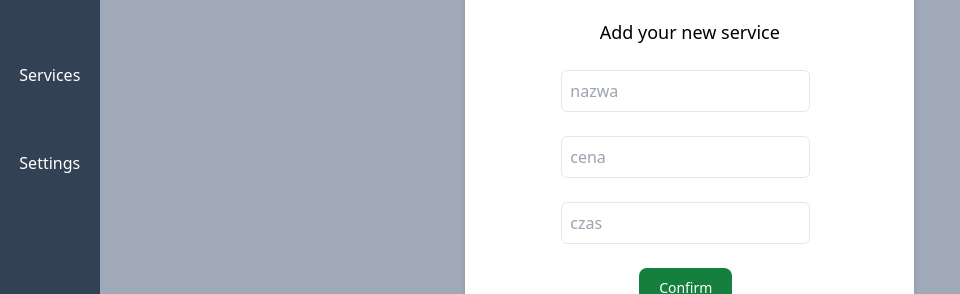
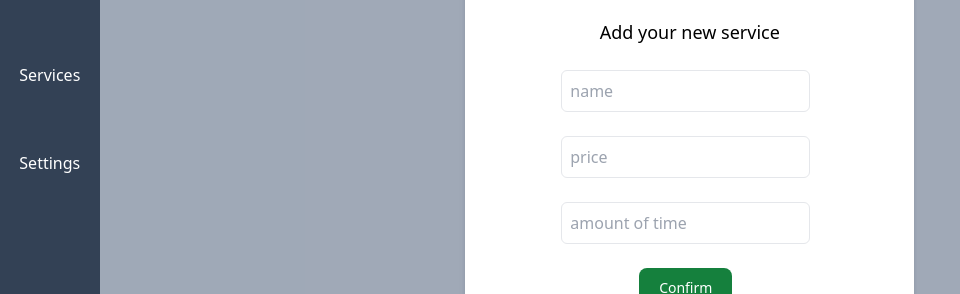
Before and after one commit to Matis121/Scheduler, a React (Create React App) app: page /services in a window 1280 px wide. Both pictures are taken after a click on the button "Add service". Shown: the part 233-527 px from the top of the page, without its empty margins (0-960 px from the left). Built offline with nearby package versions, Linux system fonts and the light colour scheme.

Commit message:
replace placeholder names to eng

```diff
--- a/src/components/AddNewClient.js
+++ b/src/components/AddNewClient.js
@@ -33,9 +33,9 @@ const AddNewClient = (props) => {
       <div class="fixed flex flex-col gap-6 items-center justify-center bg-white p-24 rounded-xl z-10 drop-shadow-md">
           <button onClick={() => props.setShowAddClientBox(false)} type="button" class="absolute top-3 right-5 text-gray-900 bg-white border border-gray-300 focus:outline-none hover:bg-gray-100 focus:ring-4 focus:ring-gray-200 font-medium rounded-lg text-sm px-5 py-2.5 mr-2 mb-2 dark:bg-gray-800 dark:text-white dark:border-gray-600 dark:hover:bg-gray-700 dark:hover:border-gray-600 dark:focus:ring-gray-700">Close</button>
           <p className='text-lg'>Add your new client</p>
-          <input type="text" ref={firstNameRef}  placeholder='Firstname' className='border rounded-md p-2 mr-2' />
-          <input type="text" ref={surNameRef}  placeholder='Surname' className='border rounded-md p-2 mr-2'/>
-          <input type="number" ref={phoneNumberRef}  placeholder='Phone number' className='border rounded-md p-2 mr-2'/>
+          <input type="text" ref={firstNameRef}  placeholder='firstname' className='border rounded-md p-2 mr-2' />
+          <input type="text" ref={surNameRef}  placeholder='surname' className='border rounded-md p-2 mr-2'/>
+          <input type="number" ref={phoneNumberRef}  placeholder='phone number' className='border rounded-md p-2 mr-2'/>
           <button onClick={addNewClient} type="button" class="focus:outline-none text-white bg-green-700 hover:bg-green-800 focus:ring-4 focus:ring-green-300 font-medium rounded-lg text-sm px-5 py-2.5 mr-2 mb-2 dark:bg-green-600 dark:hover:bg-green-700 dark:focus:ring-green-800">Confirm</button>
       </div>
     </div>
--- a/src/components/AddNewServices.js
+++ b/src/components/AddNewServices.js
@@ -32,9 +32,9 @@ const AddNewServices = (props) => {
       <div class="fixed flex flex-col gap-6 items-center justify-center bg-white p-24 rounded-xl z-10 drop-shadow-md">
           <button onClick={() => props.setShowAddServiceBox(false)} type="button" class="absolute top-3 right-5 text-gray-900 bg-white border border-gray-300 focus:outline-none hover:bg-gray-100 focus:ring-4 focus:ring-gray-200 font-medium rounded-lg text-sm px-5 py-2.5 mr-2 mb-2 dark:bg-gray-800 dark:text-white dark:border-gray-600 dark:hover:bg-gray-700 dark:hover:border-gray-600 dark:focus:ring-gray-700">Close</button>
           <p class='text-lg'>Add your new service</p>
-          <input type="text" ref={serviceNameRef}  placeholder='nazwa' class='border rounded-md p-2 mr-2' />
-          <input type="number" ref={servicePriceRef}  placeholder='cena' class='border rounded-md p-2 mr-2'/>
-          <input type="number" ref={serviceTimeRef}  placeholder='czas' class='border rounded-md p-2 mr-2'/>
+          <input type="text" ref={serviceNameRef}  placeholder='name' class='border rounded-md p-2 mr-2' />
+          <input type="number" ref={servicePriceRef}  placeholder='price' class='border rounded-md p-2 mr-2'/>
+          <input type="number" ref={serviceTimeRef}  placeholder='amount of time' class='border rounded-md p-2 mr-2'/>
           <button onClick={addNewService} type="button" class="focus:outline-none text-white bg-green-700 hover:bg-green-800 focus:ring-4 focus:ring-green-300 font-medium rounded-lg text-sm px-5 py-2.5 mr-2 mb-2 dark:bg-green-600 dark:hover:bg-green-700 dark:focus:ring-green-800">Confirm</button>
       </div>
     </div>
--- a/src/pages/Calendar.js
+++ b/src/pages/Calendar.js
@@ -55,6 +55,8 @@ const Calendar = () => {
     )
   }
 
+  console.log(allEvents);
+
   return (
     <div className='flex'>
       <Sidebar/>
@@ -74,7 +76,6 @@ const Calendar = () => {
           selectable={true}
           eventContent={eventContent}
           select ={function(start, end){
-            console.log("siema");
             setNewEvent({
               ...newEvent,
               start: start.startStr,
```
